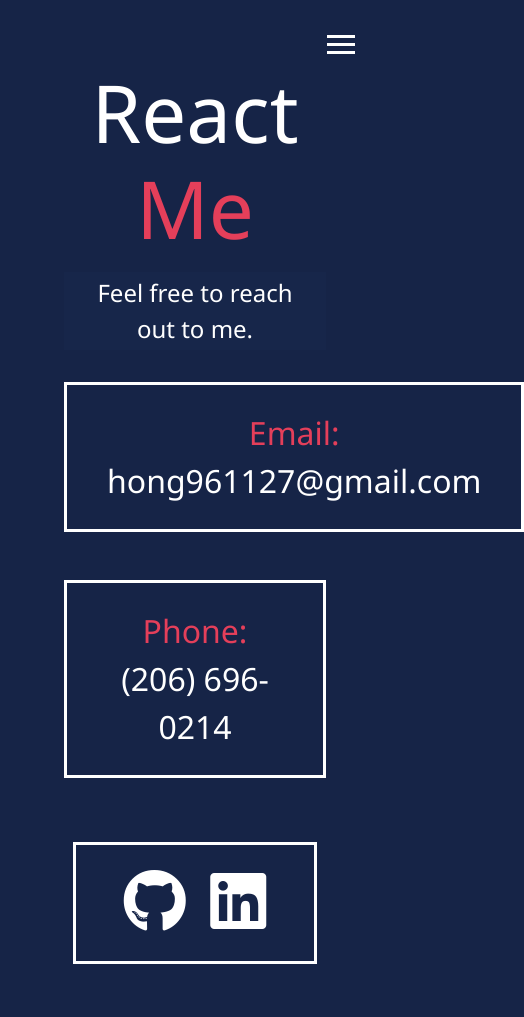
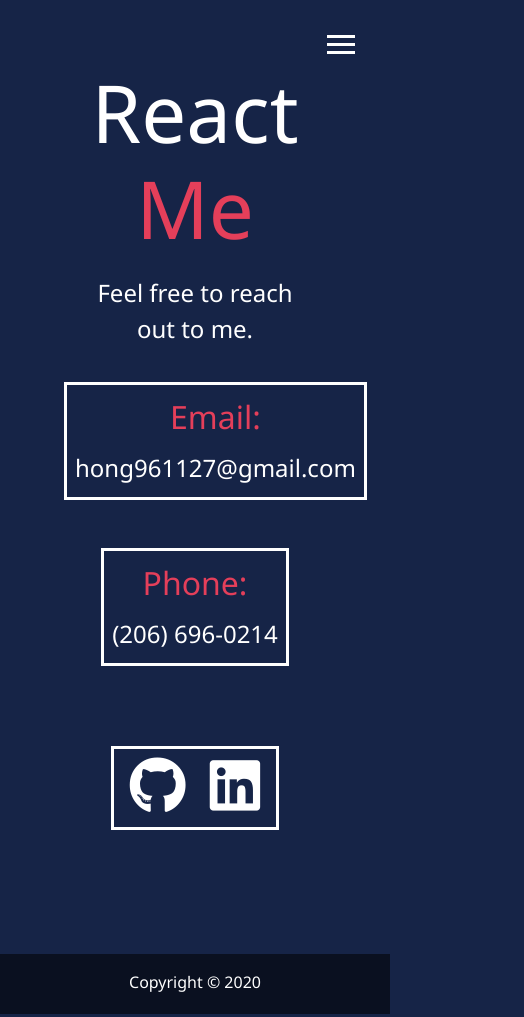
Before and after one commit to hyhong-code/portfolio, a website: page dist/contact.html in a window 390 px wide. Shown: the top 1017 px of the page, 524 px wide, since content can reach past the window. Drawn offline with Linux system fonts and the light colour scheme.

```diff
--- a/scss/_mobile.scss
+++ b/scss/_mobile.scss
@@ -85,6 +85,16 @@
         }
       }
     }
+
+    &#contact {
+      .boxes > div {
+        padding: 0.5rem;
+
+        .contact-methods {
+          font-size: 1.5rem;
+        }
+      }
+    }
   }
 
   .projects {
--- a/scss/main.scss
+++ b/scss/main.scss
@@ -30,7 +30,7 @@
   &.sm-heading {
     margin-bottom: 2rem;
     padding: 0.2rem 1rem;
-    background: rgba(lighten($primary-color, 2), 0.5); // To see through bg
+    // background: rgba(lighten($primary-color, 2), 0.5); // To see through bg
   }
 }
 
@@ -56,6 +56,7 @@
 
     h1 {
       margin-top: 25vh;
+      margin-bottom: 1rem;
     }
   }
 
@@ -64,10 +65,11 @@
   min-height: calc(100vh - 60px);
 
   .icons {
-    margin-top: 1rem;
+    margin-top: 2rem;
 
     a {
       padding: 0.5rem;
+      font-size: 1.8rem;
       @include easeInOut();
 
       &:hover {
```
Also changed, not shown: dist/about.html, dist/contact.html, dist/css/main.css, dist/index.html, dist/projects.html.
